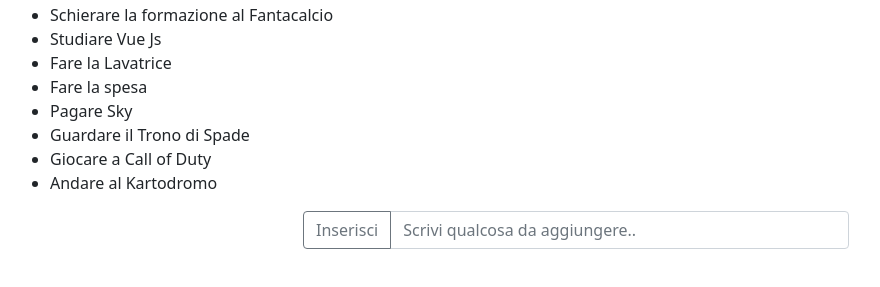
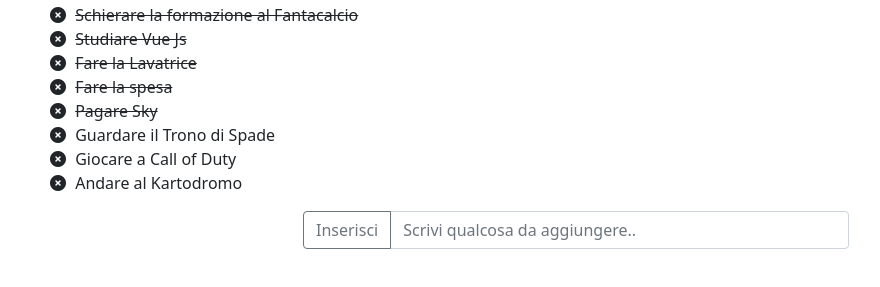
Before and after one commit to LucioMelis/vue-todolist, a plain HTML site: page index.html in a window 1280 px wide. Shown: the part 53-340 px from the top of the page, without its empty margins (64-944 px from the left). Drawn offline with nearby package versions, Linux system fonts and the light colour scheme.

Commit message:
changes (finish milestone2)

```diff
--- a/index.html
+++ b/index.html
@@ -38,8 +38,9 @@
             <div id="root" class="row">
                 <div class="col">
                     <ul>
-                        <li v-for="elemento in list">
-                            {{elemento.text}}
+                        <li v-for="(elementi,indiceElementi) in list">
+                            <i @click="rimuoviLista(indiceElementi)" class="fa-solid fa-circle-xmark"></i>
+                            <span :class="aggiungiClasse(elementi.done)">{{elementi.text}}</span>
                         </li>
                     </ul>
                 </div>
--- a/script.js
+++ b/script.js
@@ -38,7 +38,7 @@ const list = [
 //MILESTONE 1
 //Stampare all'interno di una lista, un item per ogni todo.
 //Se la proprietà done è uguale a true,
-//visualizzare il testo del todo sbarrato.
+//visualizzare il testo del todo sbarrato. FATTO!!
 
 // MILESTONE 2
 // Visualizzare a fianco ad ogni item ha una "x":
@@ -59,6 +59,17 @@ const app = new Vue({
     },
     //*********************** METHODS ******************/
     methods: {
+        aggiungiClasse(elementiDone) {
+            if (elementiDone === true) {
+                return 'text-decoration-line-through'
+            }
+        },
 
+        rimuoviLista(indiceElementi) {
+            this.list.splice(indiceElementi, 1);
+            // console.log(indiceElementi)
+            // console.log(this.list)
+            // console.log(this.list[0].text);
+        }
     }
 });
--- a/style.css
+++ b/style.css
@@ -0,0 +1,7 @@
+ul{
+    list-style-type: none;
+}
+
+i{
+    padding-right: 5px;
+}
```
